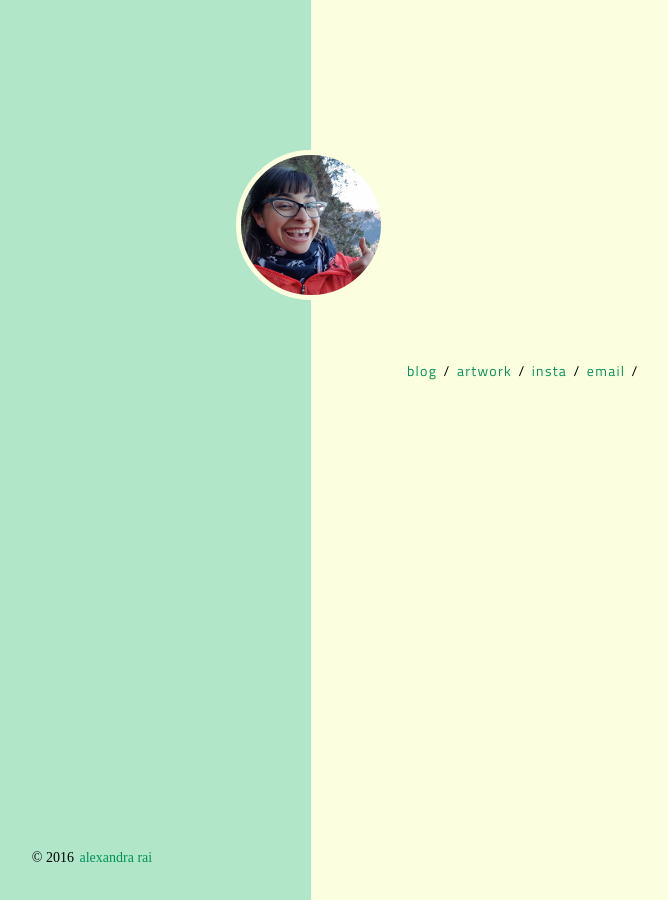
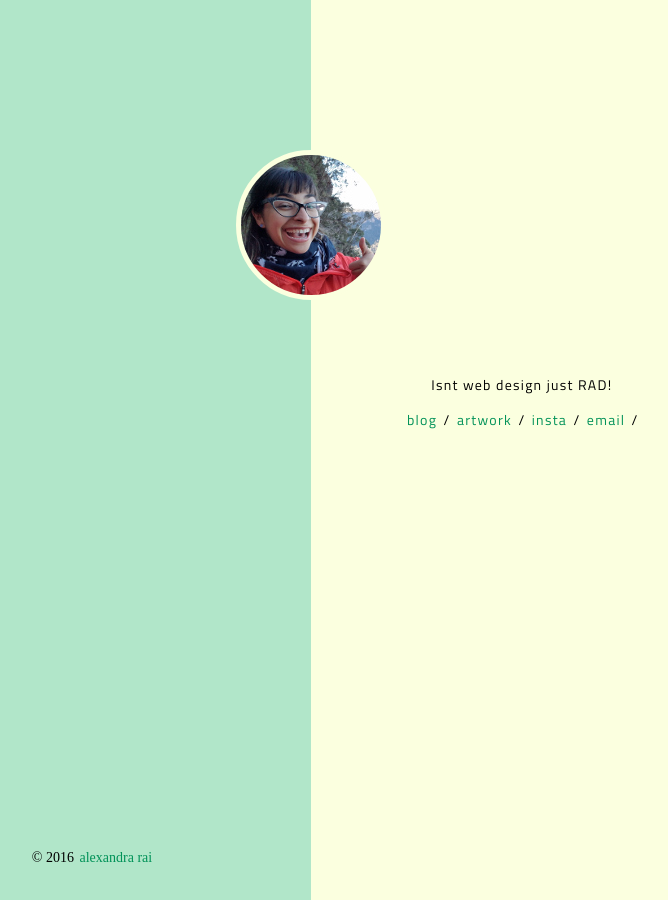
Before and after one commit to alexandrarai/alexandrarai.github.io, a Jekyll site: the page built from index.html, in a window 1280 px wide. Shown: the whole page, without its empty margins (547-1215 px from the left). Built offline with Jekyll 4.4.1, drawn with Linux system fonts in a browser that asks for light colours; nearby versions of some CDN libraries; a file with an impossible date is left out.

```diff
--- a/index.html
+++ b/index.html
@@ -2,8 +2,11 @@
 layout: page
 ---
 <div class="index-wrapper">
-  <a class="link-1" href="{{ site.posts[0].url }}">blog</a> /
-  <a class="link-1" href="/about/">artwork</a> /
-  <a class="link-1" href="https://www.instagram.com/alexandra_rai/">insta</a> /
-  <a class="link-1" href="mailto:alexandrarai@gmail.com">email</a> /
+  <p>Isnt web design just RAD!</p>
+  <div>
+	  <a class="link-1" href="{{ site.posts[0].url }}">blog</a> /
+	  <a class="link-1" href="/about/">artwork</a> /
+	  <a class="link-1" href="https://www.instagram.com/alexandra_rai/">insta</a> /
+	  <a class="link-1" href="mailto:alexandrarai@gmail.com">email</a> /
+  </div>
 </div>
```
